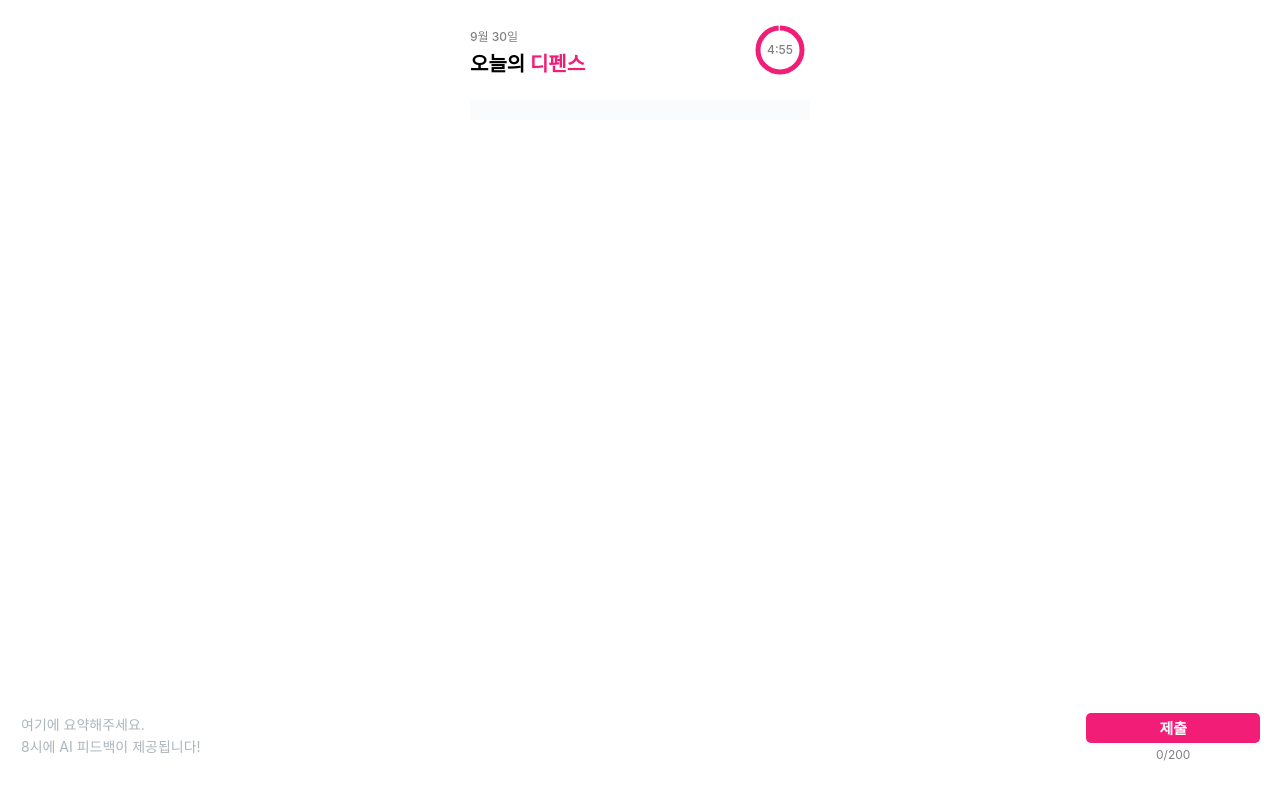
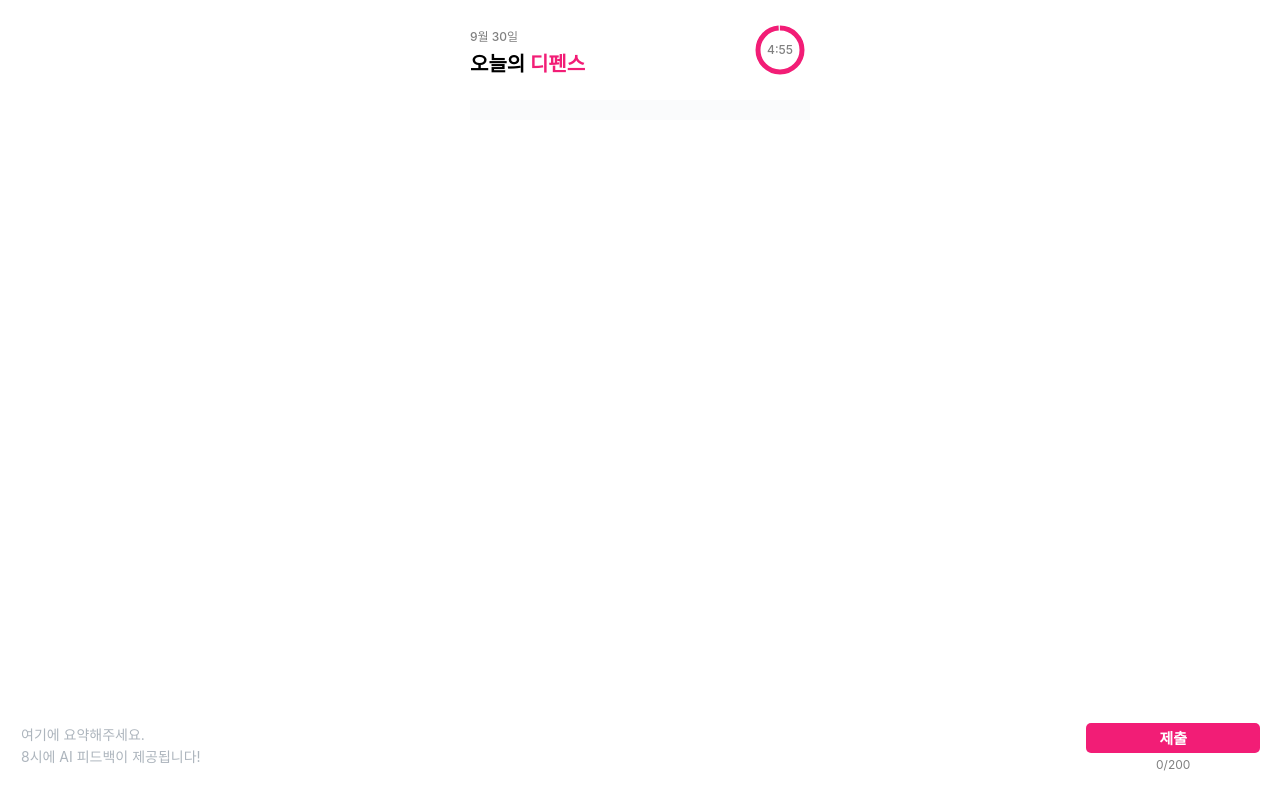
Before and after one commit to codenamenam/ReadWeb, a Next.js app: page / in a window 1280 px wide. Built offline with nearby package versions, Linux system fonts and the light colour scheme; no server answers.

Commit message:
fix: Redesign text area

```diff
--- a/pages/index.tsx
+++ b/pages/index.tsx
@@ -129,7 +129,7 @@ export default function Home() {
             position: "fixed",
             backgroundColor: "white",
             bottom: 0,
-            padding: "20px 20px 20px 20px",
+            padding: "10px 20px 10px 20px",
             width: "100%",
             boxShadow: "0px 0px 0px 0px rgba(37, 38, 46, 0.15)",
             zIndex: 1000,
```
